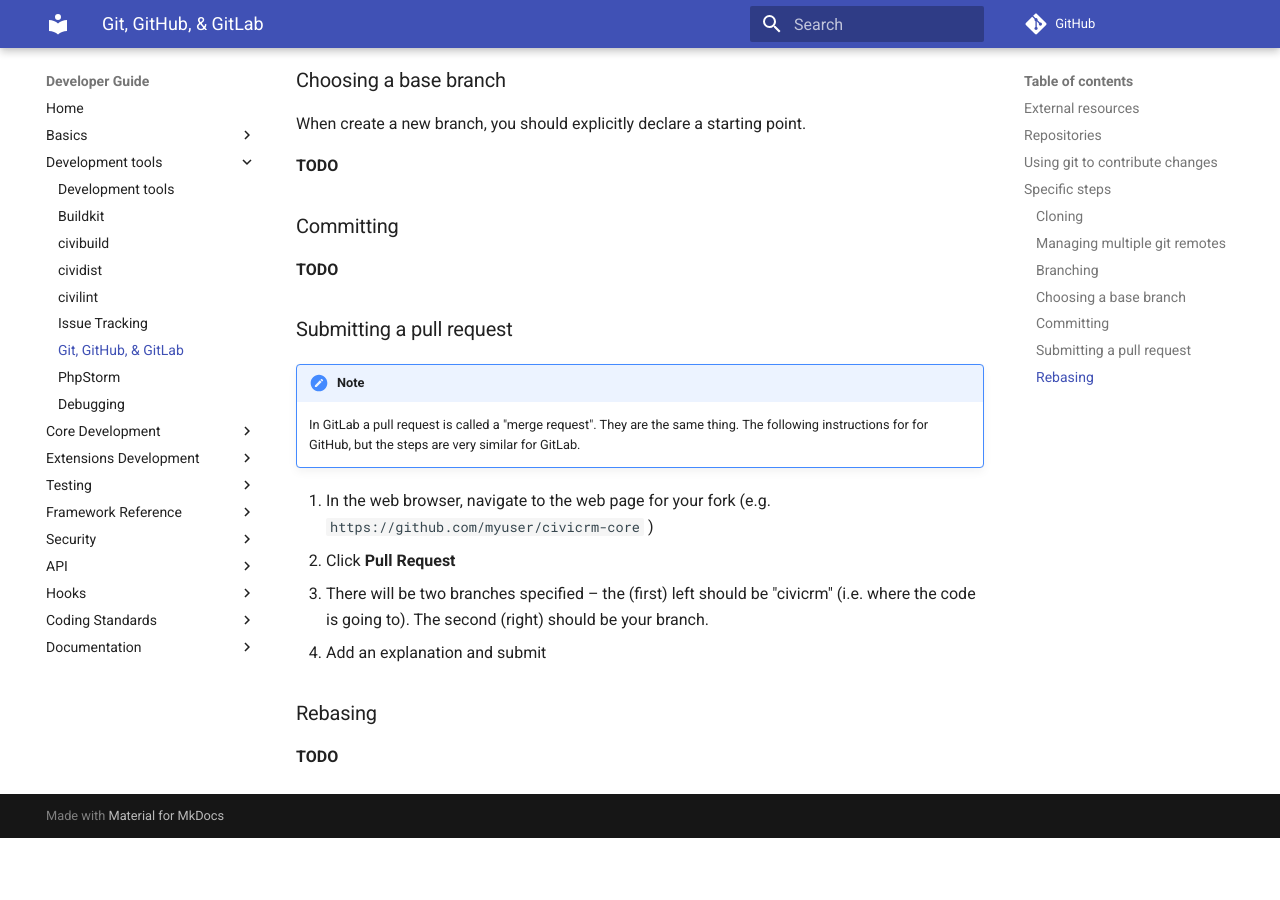
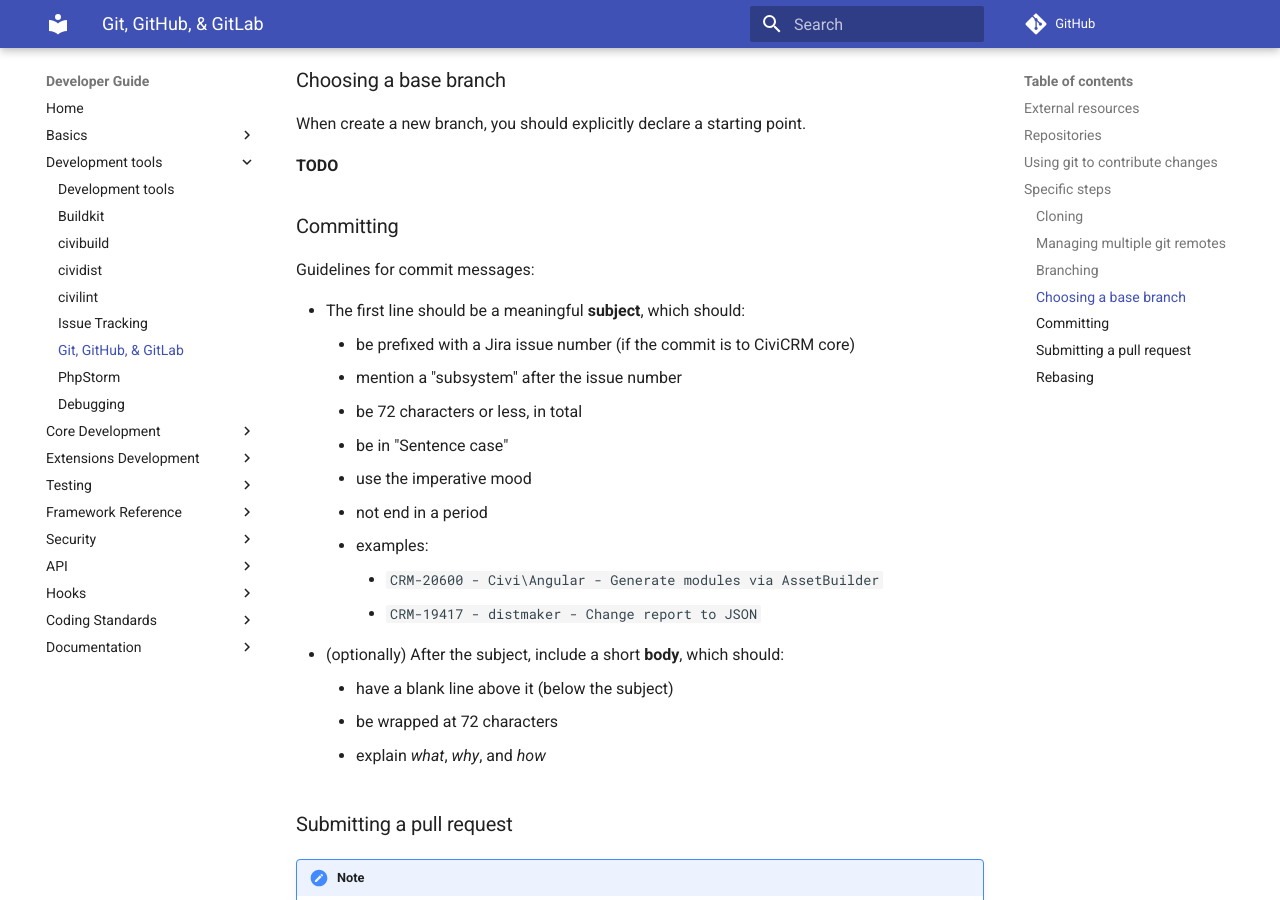
Before and after one commit to civicrm/civicrm-dev-docs, an MkDocs documentation site: the page built from docs/tools/git.md, in a window 1280 px wide and 900 px high, scrolled down 3122 px. Built offline with MkDocs 1.6.1 and Material for MkDocs 9.7.7, drawn with Linux system fonts in a browser that asks for light colours; comment, search, counter and statistics services are not loaded; old or Windows-style settings are respelled for this version of MkDocs; before the commit the page ends 3960 px from its top, so only the background shows below that.

Commit message:
Import wiki page on commit messages
https://wiki.civicrm.org/confluence/display/CRMDOC/Git+Commit+Messages+for+CiviCRM

This isn't exactly an import. More of a re-write.

```diff
--- a/docs/tools/git.md
+++ b/docs/tools/git.md
@@ -95,7 +95,23 @@
 
 ### Committing {:#committing}
 
-__TODO__
+Guidelines for commit messages:
+
+* The first line should be a meaningful **subject**, which should:
+    * be prefixed with a Jira issue number (if the commit is to CiviCRM core)
+    * mention a "subsystem" after the issue number
+    * be 72 characters or less, in total
+    * be in "Sentence case"
+    * use the imperative mood
+    * not end in a period
+    * examples:
+        * `CRM-20600 - Civi\Angular - Generate modules via AssetBuilder`
+        * `CRM-19417 - distmaker - Change report to JSON`
+* (optionally) After the subject, include a short **body**, which should:
+    * have a blank line above it (below the subject)
+    * be wrapped at 72 characters
+    * explain *what*, *why*, and *how*
+
 
 
 ### Submitting a pull request {:#pr}
```
Also changed, not shown: 1 other file.
